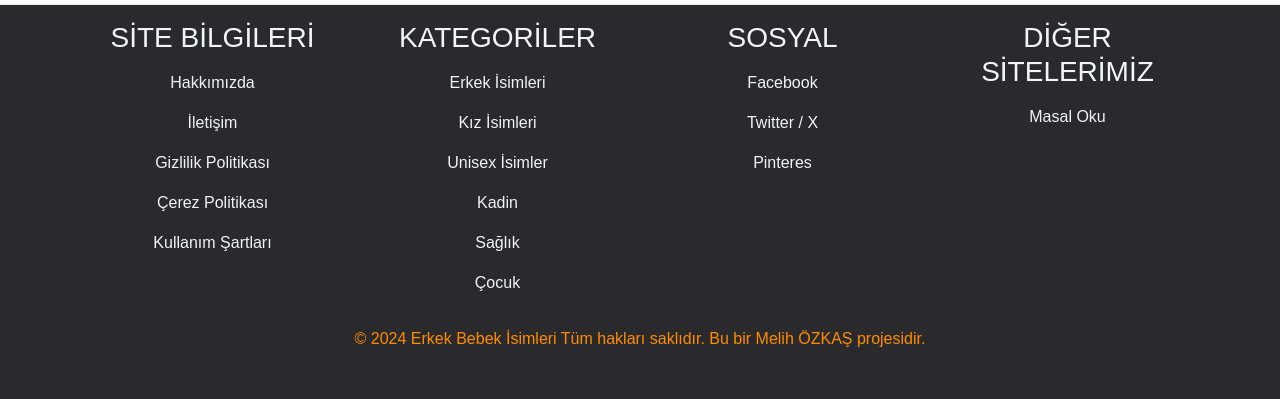
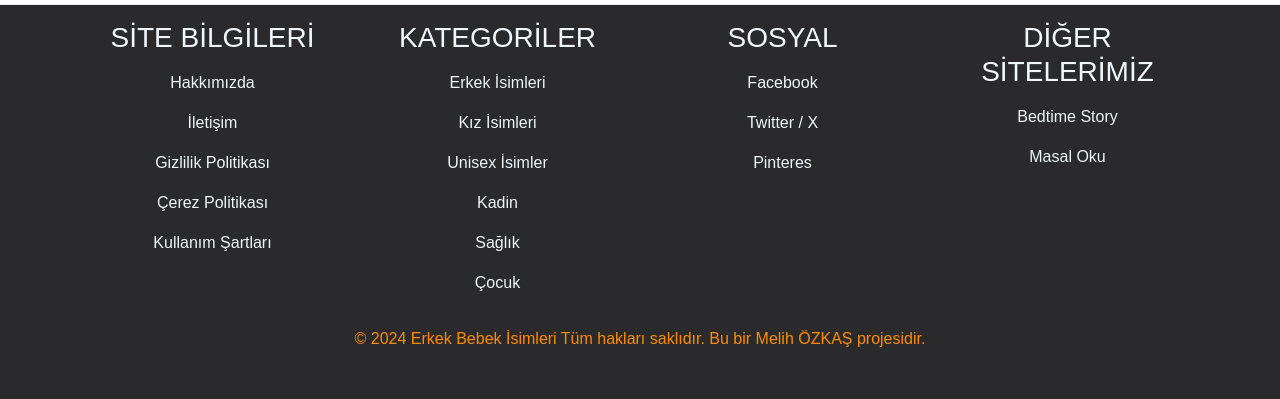
Before and after one commit to MelihOZKAS/erkektirt, a Django app: page /cerez-politikasi/ in a window 1280 px wide. Shown: the part 1986-2385 px from the top of the page. Run offline with Django 5.2, Linux system fonts and the light colour scheme; some libraries are stand-ins or nearby versions.

Commit message:
ALLAH ım utandırma RABBİM

```diff
--- a/templates/enderun.html
+++ b/templates/enderun.html
@@ -649,8 +649,6 @@
                                 </div>
                             </div>
                         {% endfor %}
-
-
                     </div>
                 {% endif %}
             </div>
--- a/templates/parcalar/footer.html
+++ b/templates/parcalar/footer.html
@@ -34,6 +34,7 @@
             <div class="col-md-3 col-sm-6 mb-3 text-center">
                 <h3 class="text-uppercase">Diğer Sitelerimiz</h3>
                 <ul class="list-unstyled">
+                    <li class="mt-3"><a href="https://www.thestoryunfolds.com/" target="_blank">Bedtime Story</a></li>
                     <li class="mt-3"><a href="https://www.cocukmasallarioku.com/" target="_blank">Masal Oku</a></li>
                 </ul>
             </div>
```
